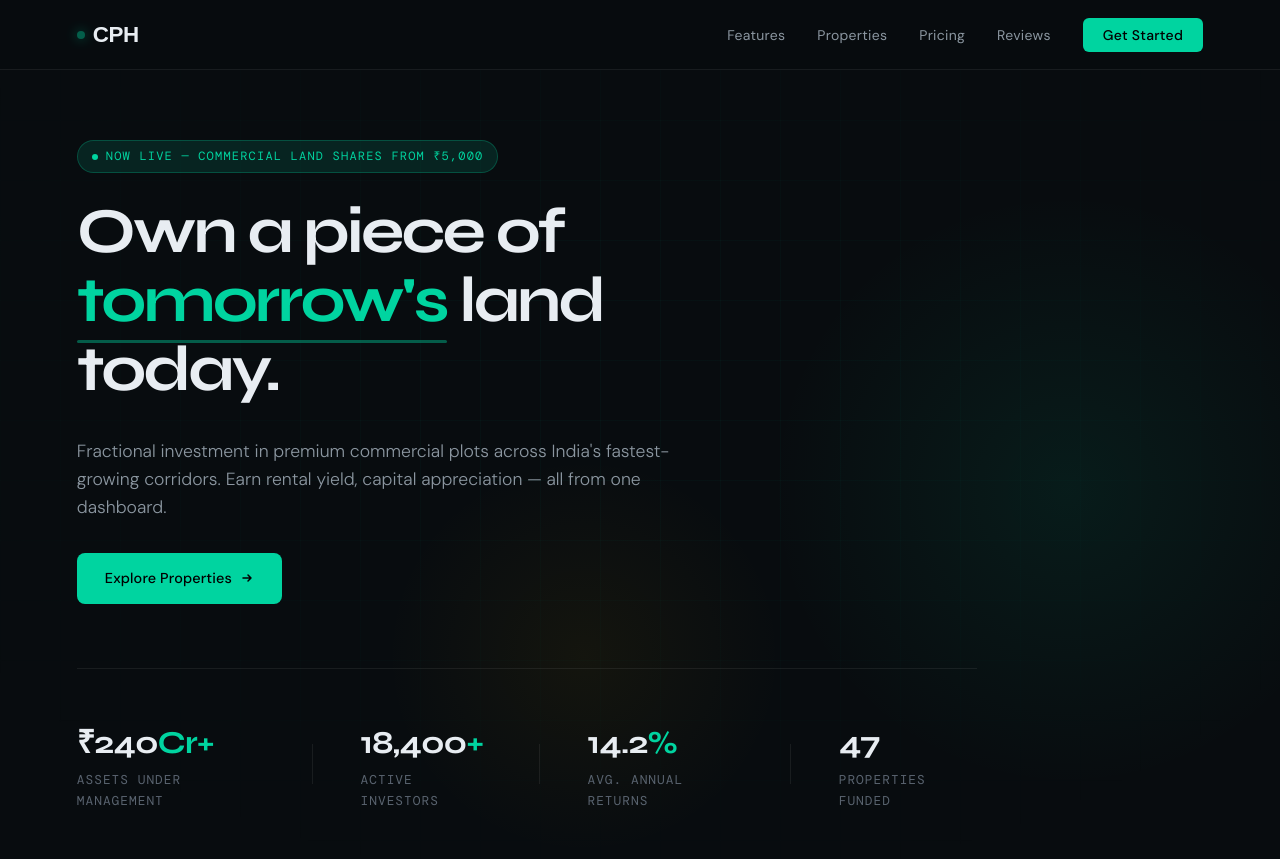
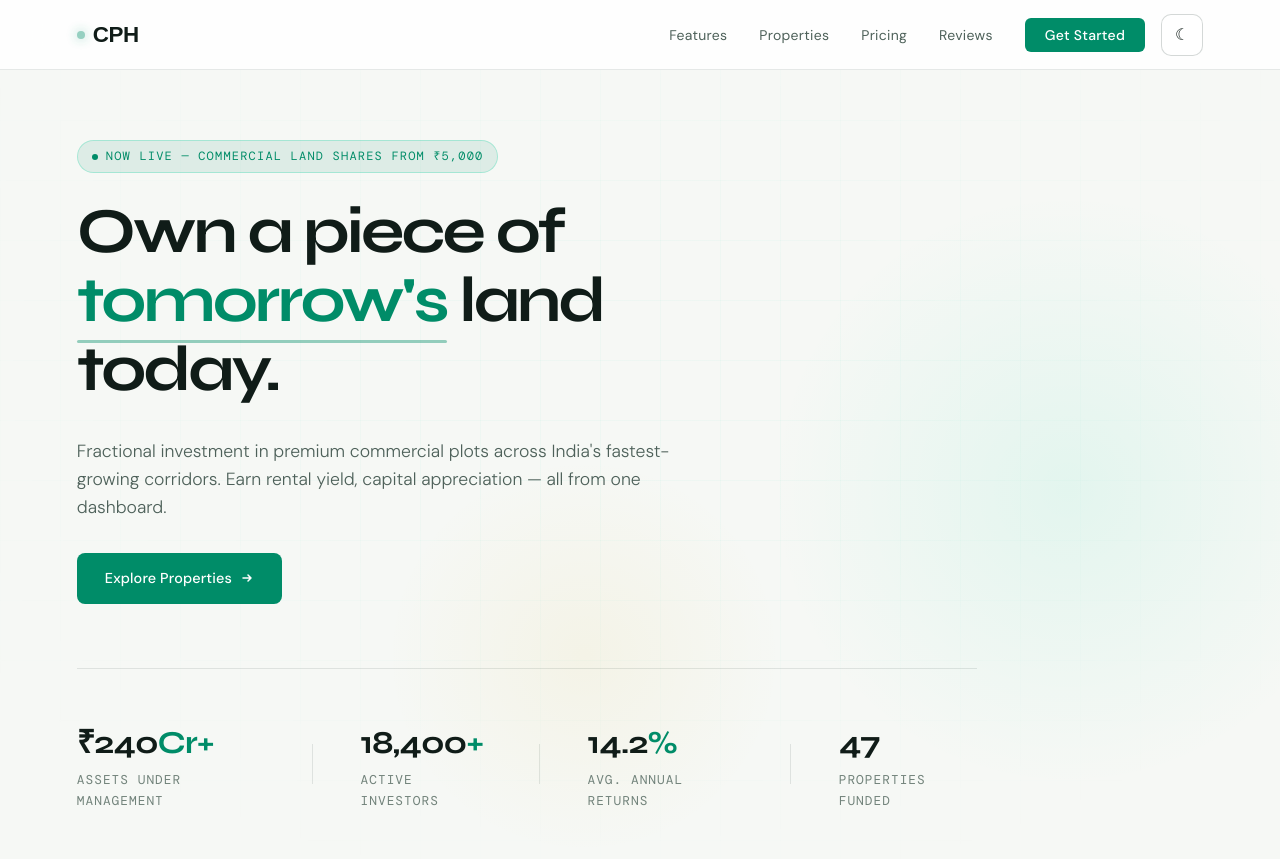
Before and after one commit to sanchitshahare/commercial_property_holds, a plain HTML site: page index.html in a window 1280 px wide. Shown: the top 859 px of the page. Drawn offline with nearby package versions, Linux system fonts and the light colour scheme; a web font is replaced by a local one.

Commit message:
added a light$dark mode

```diff
--- a/index.html
+++ b/index.html
@@ -28,6 +28,9 @@
     <li><a href="#testimonials">Reviews</a></li>
     <li><a href="#contact" class="nav-cta">Get Started</a></li>
   </ul>
+  <button class="theme-toggle" type="button" data-theme-toggle aria-label="Switch to light mode" aria-pressed="false">
+    <span class="theme-toggle-icon" aria-hidden="true">☀</span>
+  </button>
 </nav>
   </header>
   <main>
@@ -585,6 +588,7 @@
   <script defer src="./scripts/modal.js"></script>
   <script defer src="./scripts/form.js"></script>
   <script defer src="./scripts/navigation.js"></script>
+  <script defer src="./scripts/theme.js"></script>
   <script defer src="./scripts/main.js"></script>
 </body>
 </html>
--- a/scripts/main.js
+++ b/scripts/main.js
@@ -1,4 +1,8 @@
 function initializeApp() {
+  if (typeof initTheme === 'function') {
+    initTheme();
+  }
+
   if (typeof initTicker === 'function') {
     initTicker();
   }
--- /dev/null
+++ b/scripts/theme.js
@@ -0,0 +1,43 @@
+const THEME_STORAGE_KEY = 'cph-theme';
+
+function getPreferredTheme() {
+  const savedTheme = localStorage.getItem(THEME_STORAGE_KEY);
+
+  if (savedTheme === 'light' || savedTheme === 'dark') {
+    return savedTheme;
+  }
+
+  return window.matchMedia('(prefers-color-scheme: light)').matches ? 'light' : 'dark';
+}
+
+function updateThemeToggle(theme) {
+  const toggles = document.querySelectorAll('[data-theme-toggle]');
+  const isLight = theme === 'light';
+
+  toggles.forEach((toggle) => {
+    const icon = toggle.querySelector('.theme-toggle-icon');
+    toggle.setAttribute('aria-pressed', String(isLight));
+    toggle.setAttribute('aria-label', isLight ? 'Switch to dark mode' : 'Switch to light mode');
+
+    if (icon) {
+      icon.textContent = isLight ? '☾' : '☀';
+    }
+  });
+}
+
+function setTheme(theme) {
+  document.documentElement.dataset.theme = theme;
+  localStorage.setItem(THEME_STORAGE_KEY, theme);
+  updateThemeToggle(theme);
+}
+
+function initTheme() {
+  setTheme(getPreferredTheme());
+
+  document.querySelectorAll('[data-theme-toggle]').forEach((toggle) => {
+    toggle.addEventListener('click', () => {
+      const currentTheme = document.documentElement.dataset.theme === 'light' ? 'light' : 'dark';
+      setTheme(currentTheme === 'light' ? 'dark' : 'light');
+    });
+  });
+}
--- a/styles/contact.css
+++ b/styles/contact.css
@@ -70,7 +70,7 @@
   .form-submit {
     width: 100%; padding: 14px;
     background: var(--accent);
-    color: #000;
+    color: var(--button-text);
     border: none;
     border-radius: 8px;
     font-family: var(--font-body);
@@ -81,7 +81,7 @@
     letter-spacing: 0.01em;
     margin-top: 0.5rem;
   }
-  .form-submit:hover { background: #00FFBF; box-shadow: 0 4px 20px rgba(0,212,160,0.3); }
+  .form-submit:hover { background: var(--accent-hover); box-shadow: 0 4px 20px rgba(0,212,160,0.3); }
   .form-submit:disabled {
     cursor: wait;
     opacity: 0.7;
--- a/styles/hero.css
+++ b/styles/hero.css
@@ -89,7 +89,7 @@
   .btn-primary {
     display: inline-flex; align-items: center; gap: 8px;
     background: var(--accent);
-    color: #000;
+    color: var(--button-text);
     font-family: var(--font-body);
     font-weight: 500;
     font-size: 0.9rem;
@@ -100,7 +100,7 @@
     transition: all 0.2s;
     letter-spacing: 0.01em;
   }
-  .btn-primary:hover { background: #00FFBF; transform: translateY(-2px); box-shadow: 0 8px 30px rgba(0,212,160,0.3); }
+  .btn-primary:hover { background: var(--accent-hover); transform: translateY(-2px); box-shadow: 0 8px 30px rgba(0,212,160,0.3); }
   .btn-secondary {
     display: inline-flex; align-items: center; gap: 8px;
     background: transparent;
--- a/styles/navbar.css
+++ b/styles/navbar.css
@@ -3,9 +3,10 @@
   nav {
     position: fixed; top: 0; left: 0; right: 0; z-index: 100;
     display: flex; align-items: center; justify-content: space-between;
+    gap: 1rem;
     padding: 0 6vw;
     height: 70px;
-    background: rgba(8,12,15,0.85);
+    background: var(--nav-bg);
     backdrop-filter: blur(20px);
     border-bottom: 1px solid var(--border);
     transition: all 0.3s;
@@ -32,6 +33,7 @@
   .nav-links {
     display: flex; align-items: center; gap: 2rem;
     list-style: none;
+    margin-left: auto;
   }
   .nav-toggle {
     display: none;
@@ -81,11 +83,38 @@
   .nav-links a:hover { color: var(--text); }
   .nav-cta {
     background: var(--accent);
-    color: #000 !important;
+    color: var(--button-text) !important;
     font-weight: 500 !important;
     padding: 8px 20px;
     border-radius: 6px;
     transition: all 0.2s !important;
   }
-  .nav-cta:hover { background: #00FFBF !important; transform: translateY(-1px); }
+  .nav-cta:hover { background: var(--accent-hover) !important; transform: translateY(-1px); }
   .nav-mobile-cta { display: none; }
+
+  .theme-toggle {
+    width: 42px;
+    height: 42px;
+    padding: 0;
+    border: 1px solid var(--border2);
+    border-radius: 10px;
+    background: var(--bg2);
+    color: var(--text);
+    cursor: pointer;
+    display: inline-flex;
+    align-items: center;
+    justify-content: center;
+    flex-shrink: 0;
+    transition: border-color 0.2s, background 0.2s, color 0.2s, transform 0.2s;
+  }
+
+  .theme-toggle:hover {
+    border-color: rgba(0,212,160,0.35);
+    background: var(--bg3);
+    transform: translateY(-1px);
+  }
+
+  .theme-toggle-icon {
+    font-size: 1rem;
+    line-height: 1;
+  }
--- a/styles/pricing.css
+++ b/styles/pricing.css
@@ -27,7 +27,7 @@
     content: 'Most Popular';
     position: absolute; top: -13px; left: 50%; transform: translateX(-50%);
     background: var(--accent);
-    color: #000;
+    color: var(--button-text);
     font-size: 0.72rem;
     font-weight: 600;
     font-family: var(--font-mono);
@@ -101,7 +101,7 @@
   .plan-cta-outline:hover { background: var(--bg4); border-color: var(--text3); }
   .plan-cta-solid {
     background: var(--accent);
-    color: #000;
+    color: var(--button-text);
     border: none;
   }
-  .plan-cta-solid:hover { background: #00FFBF; box-shadow: 0 4px 20px rgba(0,212,160,0.3); }
+  .plan-cta-solid:hover { background: var(--accent-hover); box-shadow: 0 4px 20px rgba(0,212,160,0.3); }
--- a/styles/properties.css
+++ b/styles/properties.css
@@ -41,7 +41,7 @@
   .property-card:hover {
     border-color: var(--border2);
     transform: translateY(-4px);
-    box-shadow: 0 20px 60px rgba(0,0,0,0.4);
+    box-shadow: 0 20px 60px var(--card-shadow);
   }
   .property-img {
     height: 200px;
@@ -131,4 +131,4 @@
     transition: all 0.2s;
     letter-spacing: 0.01em;
   }
-  .invest-btn:hover { background: var(--accent); color: #000; }
+  .invest-btn:hover { background: var(--accent); color: var(--button-text); }
--- a/styles/reset.css
+++ b/styles/reset.css
@@ -23,7 +23,7 @@
     display: flex; align-items: center; justify-content: space-between;
     padding: 0 6vw;
     height: 70px;
-    background: rgba(8,12,15,0.85);
+    background: var(--nav-bg);
     backdrop-filter: blur(20px);
     border-bottom: 1px solid var(--border);
     transition: all 0.3s;
--- a/styles/responsive.css
+++ b/styles/responsive.css
@@ -15,7 +15,10 @@
       align-items: center;
     }
     .nav-toggle { display: inline-flex; }
+    .nav-toggle { order: 3; }
+    .theme-toggle { order: 2; }
     .nav-links {
+      order: 4;
       position: absolute;
       top: calc(100% + 12px);
       right: 4vw;
@@ -25,10 +28,10 @@
       align-items: stretch;
       gap: 0.4rem;
       padding: 0.75rem;
-      background: rgba(13,19,24,0.98);
+      background: var(--menu-bg);
       border: 1px solid var(--border2);
       border-radius: 16px;
-      box-shadow: 0 20px 60px rgba(0,0,0,0.45);
+      box-shadow: 0 20px 60px var(--menu-shadow);
       opacity: 0;
       pointer-events: none;
       transform: translateY(-8px);
@@ -55,6 +58,11 @@
       justify-content: center;
       margin-top: 0.25rem;
       padding: 12px 18px;
+    }
+    .theme-toggle {
+      margin-left: auto;
+      width: 40px;
+      height: 40px;
     }
     .nav-mobile-cta { display: none; }
     .form-row { grid-template-columns: 1fr; }
@@ -94,6 +102,11 @@
     body { font-size: 14px; }
     .nav-logo { font-size: 1rem; }
     .nav-toggle {
+      width: 38px;
+      height: 38px;
+      border-radius: 9px;
+    }
+    .theme-toggle {
       width: 38px;
       height: 38px;
       border-radius: 9px;
--- a/styles/variables.css
+++ b/styles/variables.css
@@ -8,13 +8,42 @@
     --border2: rgba(255,255,255,0.12);
     --accent: #00D4A0;
     --accent2: #00A87D;
+    --accent-hover: #00FFBF;
     --accent3: rgba(0,212,160,0.12);
     --gold: #D4A200;
     --gold2: rgba(212,162,0,0.12);
     --text: #E8EDF2;
     --text2: #8B96A0;
     --text3: #5A6470;
+    --button-text: #03120E;
+    --nav-bg: rgba(8,12,15,0.85);
+    --menu-bg: rgba(13,19,24,0.98);
+    --card-shadow: rgba(0,0,0,0.4);
+    --menu-shadow: rgba(0,0,0,0.45);
     --font-display: 'Syne', sans-serif;
     --font-body: 'DM Sans', sans-serif;
     --font-mono: 'DM Mono', monospace;
   }
+
+  :root[data-theme="light"] {
+    --bg: #F6F8F5;
+    --bg2: #FFFFFF;
+    --bg3: #EEF3EF;
+    --bg4: #DDE7E0;
+    --border: rgba(18,42,33,0.10);
+    --border2: rgba(18,42,33,0.18);
+    --accent: #008C68;
+    --accent2: #007254;
+    --accent-hover: #007254;
+    --accent3: rgba(0,140,104,0.10);
+    --gold: #9C7300;
+    --gold2: rgba(156,115,0,0.12);
+    --text: #101C18;
+    --text2: #4E615A;
+    --text3: #71827A;
+    --button-text: #FFFFFF;
+    --nav-bg: rgba(255,255,255,0.86);
+    --menu-bg: rgba(255,255,255,0.98);
+    --card-shadow: rgba(25,55,44,0.12);
+    --menu-shadow: rgba(25,55,44,0.18);
+  }
```
Also changed, not shown: pages/about.html (+4 -0 lines), pages/contact.html (+4 -0 lines), pages/pricing.html (+4 -0 lines), pages/properties.html (+4 -0 lines), pages/testimonials.html (+4 -0 lines).
